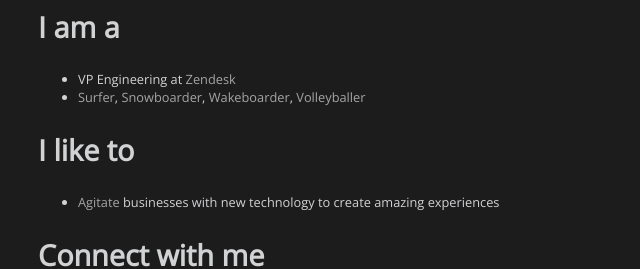
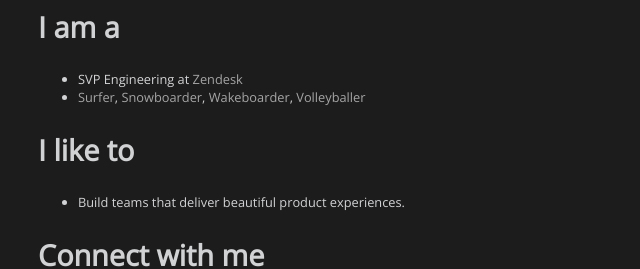
Before and after one commit to jwswj/jwswj.com, a plain HTML site: page public/index.html in a window 1280 px wide. Shown: the part 122-391 px from the top of the page, without its empty margins (0-640 px from the left). Drawn offline with nearby package versions, Linux system fonts and the light colour scheme.

Commit message:
Got promoted. Also, a little refresh on what I like to do. It's mostly about the people.

```diff
--- a/public/index.html
+++ b/public/index.html
@@ -48,12 +48,12 @@ J   J a a  s  o o n  n         S m m m a a l e e
   <h1>Jason Smale</h1>
   <h2 class="iAmA">I am a</h2>
   <ul>
-    <li>VP Engineering at <a href="http://www.zendesk.com/">Zendesk</a></li>
+    <li>SVP Engineering at <a href="http://www.zendesk.com/">Zendesk</a></li>
     <li><a href="http://www.coastalwatch.com/camera/cameras_large.aspx?cam=5800&state=VIC&t=9:08:37%20AM&camName=Jan%20Juc%20-%20Winki">Surfer</a>, <a href="http://www.fallscreek.com.au/">Snowboarder</a>, <a href="http://maps.google.com/maps?q=-35.993758,144.517879&num=1&sll=-35.994674,144.516563&sspn=0.201107,0.349846&hl=en&ie=UTF8&ll=-35.994674,144.516563&spn=0.201107,0.349846&z=12&iwloc=near%3E">Wakeboarder</a>, <a href="http://en.wikipedia.org/wiki/Volleyball">Volleyballer</a></li>
   </ul>
   <h2>I like to</h2>
   <ul>
-    <li><a href="https://en.wiktionary.org/wiki/agitate">Agitate</a> businesses with new technology to create amazing experiences</li>
+    <li>Build teams that deliver beautiful product experiences.</li>
   </ul>
   <h2 class="followMe">Connect with me</h2>
   <ul>
```
